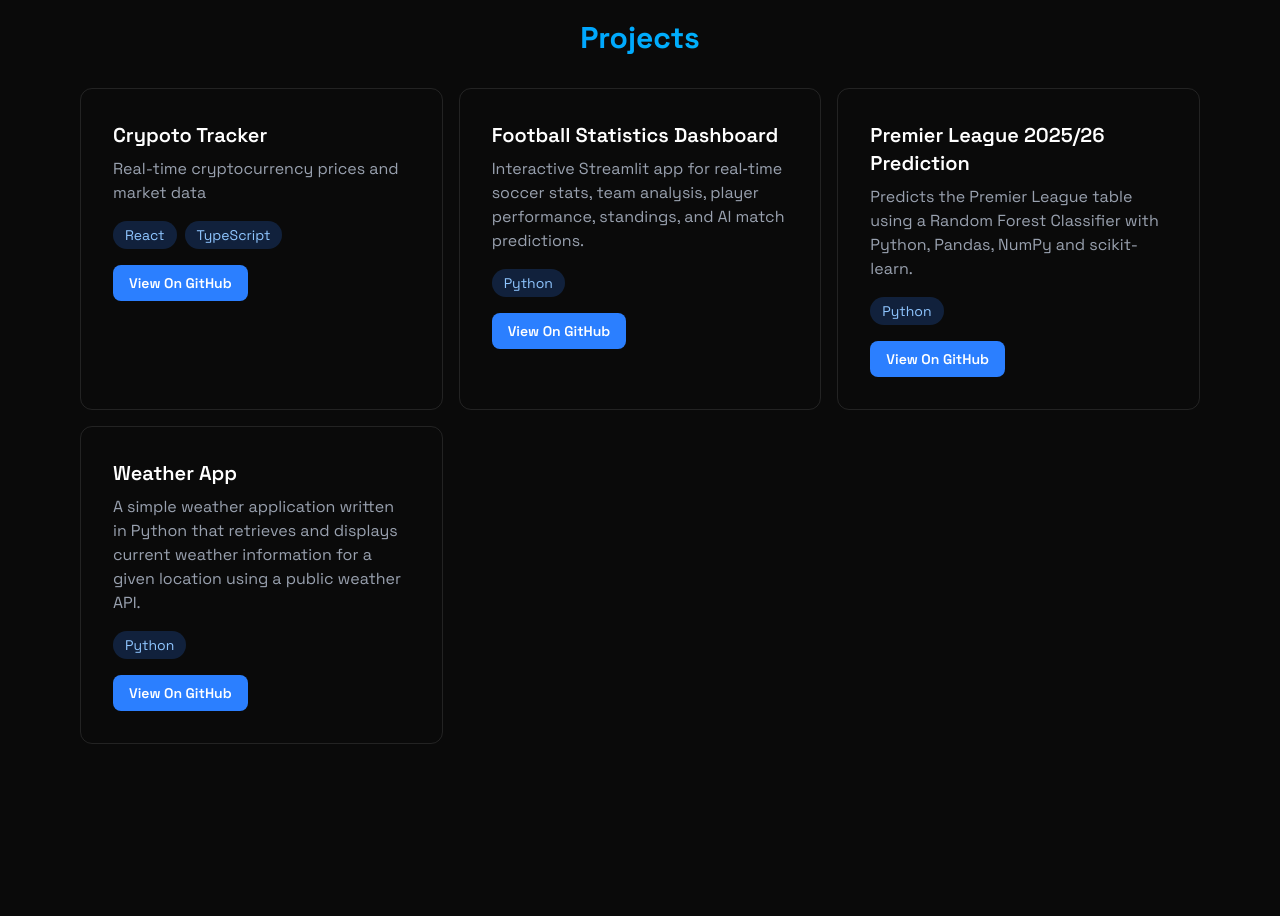
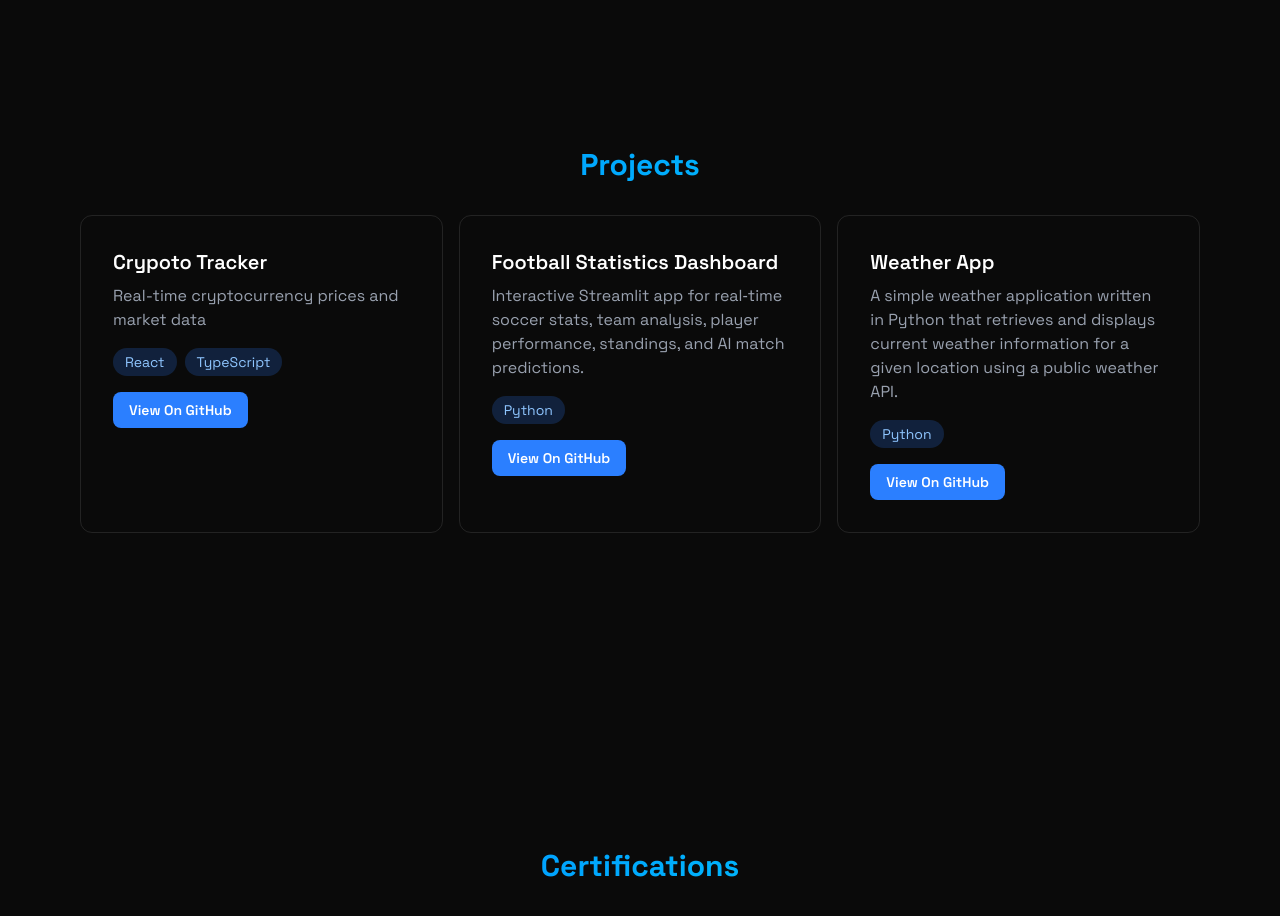
Before and after one commit to arrexha/Portfolio, a React (Vite) app: page / in a window 1280 px wide. Shown: the part 1660-2576 px from the top of the page. Built offline with nearby package versions, Linux system fonts and the light colour scheme.

Commit message:
removed premier league

```diff
--- a/src/components/sections/Projects.jsx
+++ b/src/components/sections/Projects.jsx
@@ -11,12 +11,6 @@
       issuer: "Interactive Streamlit app for real‑time soccer stats, team analysis, player performance, standings, and AI match predictions.",
       languages: ["Python"],
       link: "https://github.com/arrexha/Football-Statistics-Dashboard"
-    },
-        {
-      title: "Premier League 2025/26 Prediction",
-      issuer: "Predicts the Premier League table using a Random Forest Classifier with Python, Pandas, NumPy and scikit-learn.",
-      languages: ["Python"],
-      link: "https://github.com/arrexha/Premier-League-2025-26-Predition"
     },
     {
       title: "Weather App",
```
